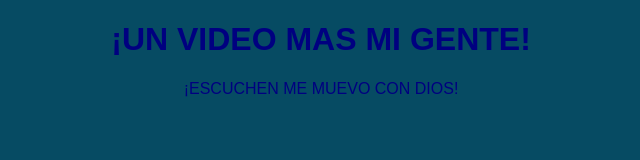
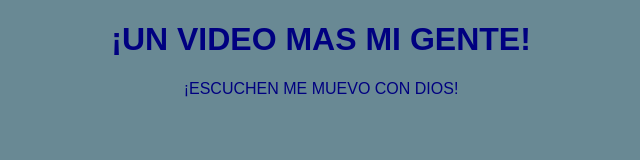
Before and after one commit to PabloTeulon/Miprimerproyecto, a plain HTML site: page index.html in a window 1280 px wide. Shown: the whole page, without its empty margins (319-959 px from the left). Drawn offline with Linux system fonts and the light colour scheme.

Commit message:
Resuelto conflicto

```diff
--- a/styles.css
+++ b/styles.css
@@ -1,6 +1,6 @@
 body {
     font-family: Arial, sans-serif;
-    background-color: rgb(6, 75, 99);
+    background-color: rgb(105, 137, 148);
     color: navy;
     text-align: center;
 }
```
